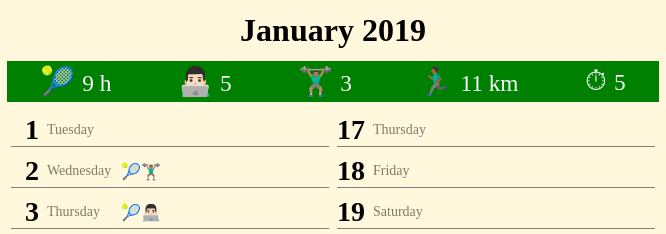
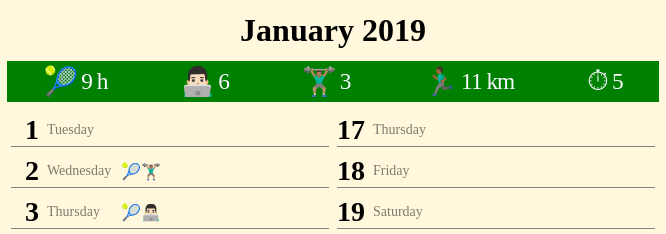
Before and after one commit to davidxcheng/emoji-lajf, a website: page docs/index.html in a window 1280 px wide. Shown: the top 234 px of the page, 307-973 px from the left. Drawn offline with Linux system fonts and the light colour scheme.

Commit message:
Style for narrow viewports

```diff
--- a/docs/css/style.css
+++ b/docs/css/style.css
@@ -25,6 +25,18 @@ h1 {
 }
 
 #scoreboard > div {
+  display: flex;
+  align-items: center;
+  font-size: 22px;
+}
+
+#scoreboard > div > small {
+  letter-spacing: -1px;
+  margin-left: 3px;
+}
+
+@media (min-width: 652px) {
+  #scoreboard > div {
     font-size: 28px;
   }
 
@@ -36,6 +48,7 @@ h1 {
     margin: 0 auto;
     max-width: 652px;
     max-height: 87vh;
+  }
 }
 
 #calendar > div {
--- a/docs/data/db.json
+++ b/docs/data/db.json
@@ -167,6 +167,10 @@
       "date": "2019-01-13",
       "activity": "tennis",
       "quantity": 2
+    },
+    {
+      "date": "2019-01-13",
+      "activity": "code"
     }
   ]
 }
--- a/docs/js/app.js
+++ b/docs/js/app.js
@@ -55,7 +55,7 @@ function createScoreboardMarkup(data) {
 
       quantity += activity.unit ? ` ${activity.unit}` : "";
 
-      markup += `<div>${activity.glyph} <small>${quantity}</small></div>`;
+      markup += `<div>${activity.glyph}<small>${quantity}</small></div>`;
     }
   }
 
```
Lines whose indentation alone changed are shown as unchanged.
